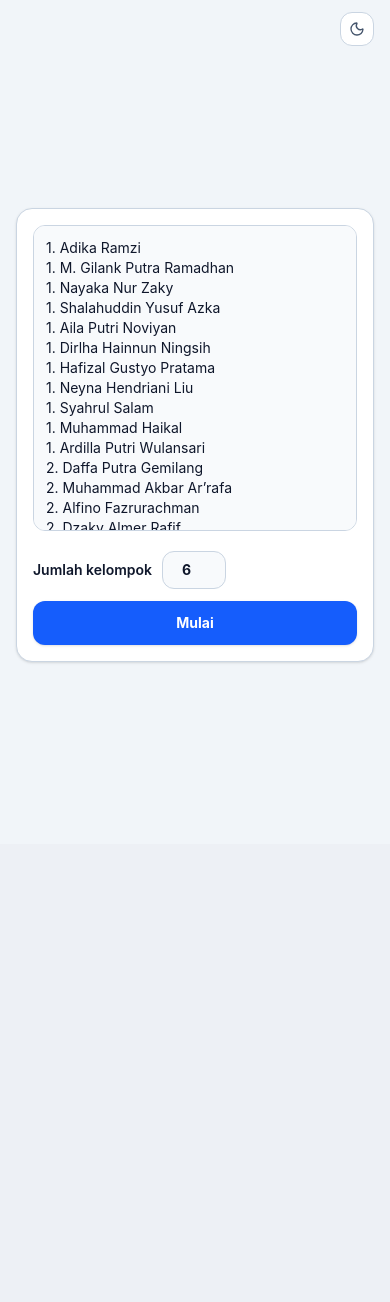
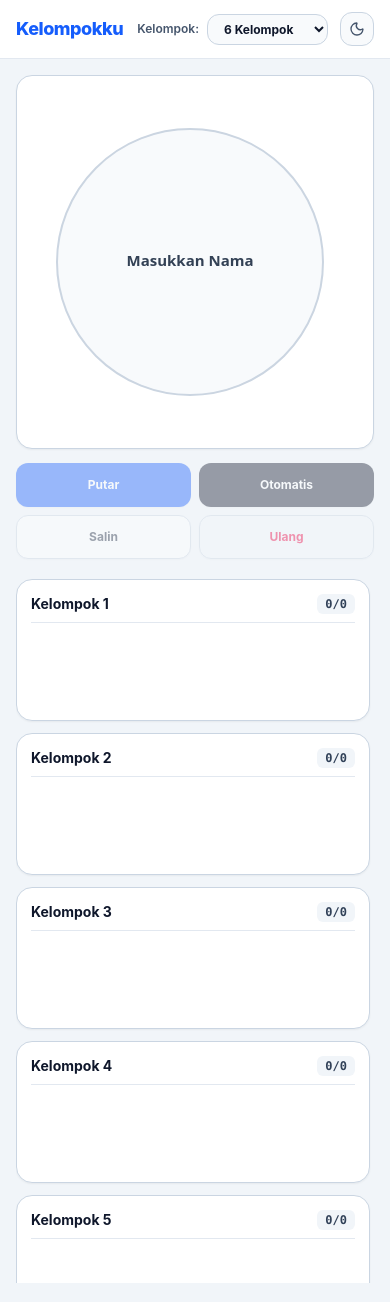
Before and after one commit to Lank-Dev/kelompokku-pengacak-kelompok-dan-roda-putar-nama-siswa-online, a React (Vite) app: page / in a window 390 px wide. Shown: the top 1302 px of the page. Before the commit the page ends 844 px from the top, so only its background shows below. Built offline with nearby package versions, Linux system fonts and the light colour scheme.

Commit message:
feat(layout): unified 3-column layout (wheel, groups, name box) with live dynamic wheel and transparent secret mode

```diff
--- a/src/App.tsx
+++ b/src/App.tsx
@@ -4,7 +4,7 @@ import confetti from 'canvas-confetti'
 import { Wheel, type WheelHandle } from './components/Wheel'
 import {
   setupEngine,
-  DEFAULT_RAW_STUDENTS,
+  parseParticipants,
   type GroupResult,
 } from './utils/spinnerEngine'
 import { WHEEL_THEMES } from './utils/themes'
@@ -35,15 +35,19 @@ export function App() {
     }
   }, [darkMode])
 
-  // Screen view state: 'input' (Kotak nama) or 'spinner' (Roda & Hasil)
-  const [view, setView] = useState<'input' | 'spinner'>('input')
-
-  // Kotak Nama inputs
-  const [rawText, setRawText] = useState<string>(DEFAULT_RAW_STUDENTS)
-  const [groupCountInput, setGroupCountInput] = useState<number>(6)
+  // Initial state: starts completely empty as requested by user
+  const [rawText, setRawText] = useState<string>('')
+  const [groupCount, setGroupCount] = useState<number>(6)
 
   // Spinner & Group state
-  const [groups, setGroups] = useState<GroupResult[]>([])
+  const [groups, setGroups] = useState<GroupResult[]>(() => {
+    return Array.from({ length: 6 }, (_, i) => ({
+      id: i + 1,
+      name: `Kelompok ${i + 1}`,
+      capacity: 0,
+      members: [],
+    }))
+  })
   const [wheelItems, setWheelItems] = useState<string[]>([])
   const [currentGroupIdx, setCurrentGroupIdx] = useState<number>(0)
   const [isSpinning, setIsSpinning] = useState<boolean>(false)
@@ -74,13 +78,9 @@ export function App() {
     }
   }, [])
 
-  // Start button action: switch from Kotak Nama to Roda & Hasil
-  const handleStart = () => {
-    const trimmed = rawText.trim()
-    if (!trimmed) return
-
-    const count = Math.max(1, Math.min(20, groupCountInput || 6))
-    const setup = setupEngine(trimmed, count)
+  // Re-initializes engine state from text & groupCount
+  const reinitializeEngine = useCallback((text: string, count: number) => {
+    const setup = setupEngine(text, count)
 
     isSecretModeRef.current = setup.isSecretMode
     priorityPoolRef.current = [...setup.priorityNames]
@@ -89,26 +89,55 @@ export function App() {
     currentGroupIdxRef.current = 0
     totalCountRef.current = setup.totalCount
     setTotalCount(setup.totalCount)
-    isAutoSpinningRef.current = false
 
-    // In secret mode: initial groups (usually Kelompok 1 & 2) hold priorityPool
-    if (setup.isSecretMode) {
+    if (setup.isSecretMode && setup.totalCount > 0) {
       priorityGroupCountRef.current = Math.max(
         1,
         Math.min(count, Math.round(setup.priorityNames.length / (setup.totalCount / count)))
       )
-      wheelItemsRef.current = [...setup.priorityNames]
     } else {
-      wheelItemsRef.current = [...setup.remainingNames]
+      priorityGroupCountRef.current = 2
     }
 
+    wheelItemsRef.current = [...setup.allNames]
+    setWheelItems([...setup.allNames])
     setGroups(groupsRef.current)
-    setWheelItems(wheelItemsRef.current)
     setCurrentGroupIdx(0)
-    setIsSpinning(false)
-    setIsAutoSpinning(false)
-    setView('spinner')
+  }, [])
+
+  // Handle name input changes in the right bar
+  const handleTextChange = (text: string) => {
+    setRawText(text)
+    reinitializeEngine(text, groupCount)
   }
+
+  // Handle group count changes from header
+  const handleGroupCountChange = (count: number) => {
+    setGroupCount(count)
+    reinitializeEngine(rawText, count)
+  }
+
+  // Determine next target winner (silently respecting secret mode when active)
+  const getNextWinner = useCallback((currentItems: string[]): string => {
+    if (currentItems.length === 0) return ''
+
+    // If secret mode is active and we are still filling the priority groups (Kelompok 1 & 2):
+    if (
+      isSecretModeRef.current &&
+      currentGroupIdxRef.current < priorityGroupCountRef.current &&
+      priorityPoolRef.current.length > 0
+    ) {
+      const validPriority = priorityPoolRef.current.filter((name) => currentItems.includes(name))
+      if (validPriority.length > 0) {
+        const randIdx = Math.floor(Math.random() * validPriority.length)
+        return validPriority[randIdx]
+      }
+    }
+
+    // Normal mode or subsequent groups (Kelompok 3..6): pick any remaining item on the wheel
+    const randIdx = Math.floor(Math.random() * currentItems.length)
+    return currentItems[randIdx]
+  }, [])
 
   // Spin Start callback
   const handleSpinStart = useCallback(() => {
@@ -116,7 +145,8 @@ export function App() {
   }, [])
 
   // Spin End callback
-  const handleSpinEnd = useCallback((winner: string) => {
+  const handleSpinEnd = useCallback(
+    (winner: string) => {
       setIsSpinning(false)
 
       // 1. Add winner to current active group
@@ -129,8 +159,8 @@ export function App() {
       // Small celebratory confetti per winner
       try {
         confetti({
-        particleCount: 35,
-        spread: 60,
+          particleCount: 25,
+          spread: 50,
           origin: { y: 0.65 },
         })
       } catch {
@@ -140,22 +170,16 @@ export function App() {
       // 2. Remove winner from current wheel items
       wheelItemsRef.current = wheelItemsRef.current.filter((item) => item !== winner)
 
-    // 3. Check if active group has reached capacity
+      // 3. Remove winner from priorityPool if present
+      if (isSecretModeRef.current) {
+        priorityPoolRef.current = priorityPoolRef.current.filter((item) => item !== winner)
+      }
+
+      // 4. Check if active group has reached capacity
       const currentGroup = groupsRef.current[targetIdx]
       if (currentGroup && currentGroup.members.length >= currentGroup.capacity) {
         currentGroupIdxRef.current++
         setCurrentGroupIdx(currentGroupIdxRef.current)
-    }
-
-    // 4. Update wheel items for next turn
-    if (isSecretModeRef.current) {
-      // Transition from priority pool to remaining pool once priority groups are filled
-      if (
-        currentGroupIdxRef.current >= priorityGroupCountRef.current &&
-        wheelItemsRef.current.length === 0
-      ) {
-        wheelItemsRef.current = [...remainingPoolRef.current]
-      }
       }
 
       setWheelItems([...wheelItemsRef.current])
@@ -174,7 +198,7 @@ export function App() {
 
         try {
           confetti({
-          particleCount: 130,
+            particleCount: 120,
             spread: 90,
             origin: { y: 0.5 },
           })
@@ -188,17 +212,21 @@ export function App() {
       if (isAutoSpinningRef.current) {
         autoSpinTimeoutRef.current = setTimeout(() => {
           if (isAutoSpinningRef.current && wheelRef.current) {
-          wheelRef.current.spin()
+            const nextWinner = getNextWinner(wheelItemsRef.current)
+            wheelRef.current.spin(nextWinner)
           }
         }, 550)
       }
-  }, [])
+    },
+    [getNextWinner]
+  )
 
   // Single spin button
   const handleSingleSpin = () => {
     if (isSpinning || isAutoSpinning || wheelItems.length === 0) return
+    const nextWinner = getNextWinner(wheelItemsRef.current)
     if (wheelRef.current) {
-      wheelRef.current.spin()
+      wheelRef.current.spin(nextWinner)
     }
   }
 
@@ -217,23 +245,23 @@ export function App() {
       setIsAutoSpinning(true)
       isAutoSpinningRef.current = true
       if (!isSpinning && wheelRef.current) {
-        wheelRef.current.spin()
+        const nextWinner = getNextWinner(wheelItemsRef.current)
+        wheelRef.current.spin(nextWinner)
       }
     }
   }
 
-  // Reset / Ulang button: returns to Kotak Nama screen
+  // Reset / Ulang button: restores original names to wheel & clears groups
   const handleReset = () => {
     setIsAutoSpinning(false)
     isAutoSpinningRef.current = false
     setIsSpinning(false)
-    setTotalCount(0)
-    totalCountRef.current = 0
     if (autoSpinTimeoutRef.current) {
       clearTimeout(autoSpinTimeoutRef.current)
       autoSpinTimeoutRef.current = null
     }
-    setView('input')
+
+    reinitializeEngine(rawText, groupCount)
   }
 
   // Salin hasil button
@@ -262,93 +290,80 @@ export function App() {
     groups.reduce((acc, g) => acc + g.members.length, 0) >= totalCount
 
   const wheelColors = WHEEL_THEMES[0].colors
+  const parsedParticipantsCount = parseParticipants(rawText).length
 
   return (
-    <div className={`min-h-screen flex flex-col font-sans transition-colors duration-200 ${
+    <div
+      className={`min-h-screen flex flex-col font-sans transition-colors duration-200 ${
         darkMode ? 'bg-slate-950 text-slate-100' : 'bg-slate-100 text-slate-900'
+      }`}
+    >
+      {/* ========================================================= */}
+      {/* HEADER: Kelompokku, Selector 1..10, Theme Toggle           */}
+      {/* ========================================================= */}
+      <header className={`w-full border-b px-4 py-3 sm:px-6 flex items-center justify-between transition-colors ${
+        darkMode ? 'bg-slate-900 border-slate-800' : 'bg-white border-slate-200'
       }`}>
-      {/* Discreet Theme Switch (Sun/Moon) Top-Right */}
-      <header className="w-full flex items-center justify-end px-4 py-3 sm:px-6">
+        <div className="flex items-center gap-2">
+          <span className="font-extrabold text-lg sm:text-xl tracking-tight text-blue-600 dark:text-blue-400 select-none">
+            Kelompokku
+          </span>
+        </div>
+
+        <div className="flex items-center gap-3 sm:gap-4">
+          <div className="flex items-center gap-2">
+            <label
+              htmlFor="group-select"
+              className="text-xs sm:text-sm font-semibold select-none text-slate-600 dark:text-slate-300"
+            >
+              Kelompok:
+            </label>
+            <select
+              id="group-select"
+              value={groupCount}
+              disabled={isSpinning || isAutoSpinning}
+              onChange={(e) => handleGroupCountChange(Number(e.target.value))}
+              className={`px-3 py-1.5 rounded-xl border text-xs sm:text-sm font-bold cursor-pointer transition-colors focus:outline-hidden focus:ring-2 focus:ring-blue-500 ${
+                darkMode
+                  ? 'bg-slate-950 border-slate-800 text-white'
+                  : 'bg-slate-50 border-slate-300 text-slate-900'
+              }`}
+            >
+              {[1, 2, 3, 4, 5, 6, 7, 8, 9, 10].map((num) => (
+                <option key={num} value={num}>
+                  {num} Kelompok
+                </option>
+              ))}
+            </select>
+          </div>
+
           <button
             onClick={() => setDarkMode(!darkMode)}
             className={`p-2 rounded-xl transition-colors cursor-pointer border ${
               darkMode
-              ? 'border-slate-800 bg-slate-900 text-slate-300 hover:text-white'
-              : 'border-slate-300 bg-white text-slate-600 hover:text-slate-900'
+                ? 'border-slate-800 bg-slate-950 text-slate-300 hover:text-white'
+                : 'border-slate-300 bg-slate-50 text-slate-600 hover:text-slate-900'
             }`}
             aria-label="Ubah tema"
           >
             {darkMode ? <Sun className="w-4 h-4" /> : <Moon className="w-4 h-4" />}
           </button>
+        </div>
       </header>
 
-      {/* Main Content: Only Three Things (Kotak Nama, Roda, Hasil) */}
-      <main className="flex-1 w-full max-w-6xl mx-auto px-4 pb-8 flex flex-col justify-center">
-        {/* ================================================================= */}
-        {/* 1. KOTAK NAMA (Before Mulai)                                      */}
-        {/* ================================================================= */}
-        {view === 'input' && (
-          <div className="w-full max-w-xl mx-auto flex flex-col gap-4">
-            <div className={`rounded-2xl border p-4 sm:p-6 shadow-sm flex flex-col gap-4 ${
+      {/* ========================================================= */}
+      {/* MAIN: 3 Kolom (Kiri: Roda, Tengah: Kelompok, Kanan: Nama)  */}
+      {/* ========================================================= */}
+      <main className="flex-1 w-full max-w-7xl mx-auto p-4 sm:p-6 grid grid-cols-1 lg:grid-cols-12 gap-5 items-start">
+        {/* ======================================================= */}
+        {/* 1. LEFT COLUMN: Wheel & Controls (col-span-4)           */}
+        {/* ======================================================= */}
+        <div className="lg:col-span-4 flex flex-col items-center gap-3.5 w-full">
+          <div
+            className={`w-full rounded-2xl border p-3 sm:p-4 shadow-xs flex flex-col items-center justify-center ${
               darkMode ? 'bg-slate-900 border-slate-800' : 'bg-white border-slate-300'
-            }`}>
-              {/* Textarea for pasting names */}
-              <textarea
-                value={rawText}
-                onChange={(e) => setRawText(e.target.value)}
-                rows={14}
-                placeholder="Tempel daftar nama di sini, satu nama per baris..."
-                className={`w-full p-3 rounded-xl border text-sm font-sans focus:outline-hidden focus:ring-2 focus:ring-blue-500 resize-none transition-colors ${
-                  darkMode
-                    ? 'bg-slate-950 border-slate-800 text-slate-100 placeholder:text-slate-600'
-                    : 'bg-slate-50 border-slate-300 text-slate-900 placeholder:text-slate-400'
             }`}
-                spellCheck={false}
-              />
-
-              {/* Group Count Input & Mulai Button */}
-              <div className="flex flex-col sm:flex-row sm:items-center justify-between gap-3 pt-1">
-                <div className="flex items-center gap-2.5">
-                  <label htmlFor="group-count" className="text-sm font-semibold select-none">
-                    Jumlah kelompok
-                  </label>
-                  <input
-                    id="group-count"
-                    type="number"
-                    min={1}
-                    max={20}
-                    value={groupCountInput}
-                    onChange={(e) => setGroupCountInput(Math.max(1, parseInt(e.target.value, 10) || 1))}
-                    className={`w-16 px-2.5 py-2 rounded-xl border text-center font-bold text-sm focus:outline-hidden focus:ring-2 focus:ring-blue-500 ${
-                      darkMode
-                        ? 'bg-slate-950 border-slate-800 text-white'
-                        : 'bg-slate-50 border-slate-300 text-slate-900'
-                    }`}
-                  />
-                </div>
-
-                <button
-                  onClick={handleStart}
-                  disabled={!rawText.trim()}
-                  className="w-full sm:w-auto px-7 py-3 rounded-xl bg-blue-600 hover:bg-blue-700 active:bg-blue-800 text-white font-bold text-sm shadow-sm active:scale-95 transition-all disabled:opacity-40 disabled:pointer-events-none cursor-pointer"
           >
-                  Mulai
-                </button>
-              </div>
-            </div>
-          </div>
-        )}
-
-        {/* ================================================================= */}
-        {/* 2 & 3. RODA DAN HASIL (After Mulai)                               */}
-        {/* ================================================================= */}
-        {view === 'spinner' && (
-          <div className="grid grid-cols-1 lg:grid-cols-12 gap-6 items-start w-full">
-            {/* Left: Roda & 4 Action Buttons */}
-            <div className="lg:col-span-6 xl:col-span-5 flex flex-col items-center gap-4">
-              <div className={`w-full rounded-2xl border p-4 sm:p-6 shadow-sm flex flex-col items-center justify-center ${
-                darkMode ? 'bg-slate-900 border-slate-800' : 'bg-white border-slate-300'
-              }`}>
             <Wheel
               ref={wheelRef}
               items={wheelItems}
@@ -356,13 +371,15 @@ export function App() {
               spinDuration={isAutoSpinning ? 1.2 : 2.5}
               isSpinning={isSpinning}
               darkMode={darkMode}
+              emptyLabel={isCompleted ? 'Selesai' : 'Masukkan Nama'}
+              onSelectWinner={getNextWinner}
               onSpinStart={handleSpinStart}
               onSpinEnd={handleSpinEnd}
             />
           </div>
 
           {/* 4 Action Buttons: Putar, Otomatis, Salin, Ulang */}
-              <div className="grid grid-cols-2 sm:grid-cols-4 gap-2 w-full">
+          <div className="grid grid-cols-2 sm:grid-cols-4 lg:grid-cols-2 xl:grid-cols-4 gap-2 w-full">
             {/* Putar */}
             <button
               onClick={handleSingleSpin}
@@ -390,7 +407,8 @@ export function App() {
             {/* Salin */}
             <button
               onClick={handleCopyResults}
-                  className={`min-h-[44px] px-3 py-2.5 rounded-xl font-bold text-xs border shadow-xs active:scale-95 transition-all cursor-pointer text-center ${
+              disabled={groups.reduce((acc, g) => acc + g.members.length, 0) === 0}
+              className={`min-h-[44px] px-3 py-2.5 rounded-xl font-bold text-xs border shadow-xs active:scale-95 transition-all disabled:opacity-40 disabled:pointer-events-none cursor-pointer text-center ${
                 copied
                   ? 'bg-emerald-600 text-white border-emerald-600'
                   : darkMode
@@ -404,7 +422,12 @@ export function App() {
             {/* Ulang */}
             <button
               onClick={handleReset}
-                  className={`min-h-[44px] px-3 py-2.5 rounded-xl font-bold text-xs border shadow-xs active:scale-95 transition-all cursor-pointer text-center ${
+              disabled={
+                isSpinning ||
+                isAutoSpinning ||
+                groups.reduce((acc, g) => acc + g.members.length, 0) === 0
+              }
+              className={`min-h-[44px] px-3 py-2.5 rounded-xl font-bold text-xs border shadow-xs active:scale-95 transition-all disabled:opacity-40 disabled:pointer-events-none cursor-pointer text-center ${
                 darkMode
                   ? 'border-slate-800 hover:bg-rose-950/40 text-rose-400'
                   : 'border-slate-300 hover:bg-rose-50 text-rose-600'
@@ -415,17 +438,19 @@ export function App() {
           </div>
         </div>
 
-            {/* Right / Bottom: Hasil (Daftar Kelompok) */}
-            <div className="lg:col-span-6 xl:col-span-7 flex flex-col gap-3">
-              <div className="grid grid-cols-1 sm:grid-cols-2 gap-3">
+        {/* ======================================================= */}
+        {/* 2. CENTER COLUMN: Hasil Kelompok (col-span-5)           */}
+        {/* ======================================================= */}
+        <div className="lg:col-span-5 flex flex-col gap-3 w-full">
+          <div className="grid grid-cols-1 sm:grid-cols-2 gap-3 max-h-[calc(100vh-140px)] overflow-y-auto pr-1">
             {groups.map((group, idx) => {
-                  const isActive = idx === currentGroupIdx && !isCompleted
-                  const isFull = group.members.length >= group.capacity
+              const isActive = idx === currentGroupIdx && !isCompleted && wheelItems.length > 0
+              const isFull = group.capacity > 0 && group.members.length >= group.capacity
 
               return (
                 <div
                   key={group.id}
-                      className={`rounded-2xl border p-4 transition-all shadow-xs ${
+                  className={`rounded-2xl border p-3.5 transition-all shadow-xs ${
                     isActive
                       ? darkMode
                         ? 'border-blue-500 ring-2 ring-blue-500/30 bg-blue-950/20'
@@ -435,22 +460,24 @@ export function App() {
                       : 'border-slate-300 bg-white'
                   }`}
                 >
-                      {/* Group Header */}
+                  {/* Group Card Header */}
                   <div className="flex items-center justify-between pb-2 mb-2 border-b border-slate-200 dark:border-slate-800">
                     <span className="font-bold text-sm text-slate-900 dark:text-white">
                       {group.name}
                     </span>
-                        <span className={`text-xs font-mono font-semibold px-2 py-0.5 rounded-md ${
+                    <span
+                      className={`text-xs font-mono font-semibold px-2 py-0.5 rounded-md ${
                         isFull
                           ? 'bg-emerald-100 text-emerald-800 dark:bg-emerald-950/60 dark:text-emerald-300'
                           : 'bg-slate-100 text-slate-700 dark:bg-slate-800 dark:text-slate-400'
-                        }`}>
+                      }`}
+                    >
                       {group.members.length}/{group.capacity}
                     </span>
                   </div>
 
-                      {/* Members List (Clean names only, zero tags, zero numbers/categories) */}
-                      <div className="space-y-1.5 min-h-[90px]">
+                  {/* Members List */}
+                  <div className="space-y-1 min-h-[75px]">
                     {group.members.map((member, mIdx) => (
                       <div
                         key={mIdx}
@@ -460,8 +487,9 @@ export function App() {
                       </div>
                     ))}
 
-                        {/* Empty slot placeholders */}
-                        {Array.from({ length: Math.max(0, group.capacity - group.members.length) }).map((_, eIdx) => (
+                    {/* Placeholder slots */}
+                    {Array.from({ length: Math.max(0, group.capacity - group.members.length) }).map(
+                      (_, eIdx) => (
                         <div
                           key={`empty-${eIdx}`}
                           className={`text-xs truncate py-0.5 ${
@@ -472,15 +500,48 @@ export function App() {
                         >
                           {isActive && eIdx === 0 ? '...' : '—'}
                         </div>
-                        ))}
+                      )
+                    )}
                   </div>
                 </div>
               )
             })}
           </div>
         </div>
+
+        {/* ======================================================= */}
+        {/* 3. RIGHT COLUMN: Kolom Masukkan Nama (col-span-3)       */}
+        {/* ======================================================= */}
+        <div className="lg:col-span-3 flex flex-col gap-2 w-full">
+          <div
+            className={`rounded-2xl border p-4 shadow-xs flex flex-col gap-2.5 ${
+              darkMode ? 'bg-slate-900 border-slate-800' : 'bg-white border-slate-300'
+            }`}
+          >
+            <div className="flex items-center justify-between">
+              <span className="text-xs font-bold text-slate-700 dark:text-slate-300 select-none">
+                Daftar Nama
+              </span>
+              <span className="text-xs font-mono font-semibold text-slate-500 dark:text-slate-400">
+                {parsedParticipantsCount} orang
+              </span>
             </div>
-        )}
+
+            <textarea
+              value={rawText}
+              disabled={isSpinning || isAutoSpinning}
+              onChange={(e) => handleTextChange(e.target.value)}
+              placeholder="Tempel daftar nama di sini, satu nama per baris..."
+              rows={16}
+              className={`w-full p-3 rounded-xl border text-xs sm:text-sm font-sans focus:outline-hidden focus:ring-2 focus:ring-blue-500 resize-none transition-colors leading-relaxed ${
+                darkMode
+                  ? 'bg-slate-950 border-slate-800 text-slate-100 placeholder:text-slate-600'
+                  : 'bg-slate-50 border-slate-300 text-slate-900 placeholder:text-slate-400'
+              }`}
+              spellCheck={false}
+            />
+          </div>
+        </div>
       </main>
     </div>
   )
```
Also changed, not shown: src/components/Wheel.tsx (+47 -23 lines), src/utils/spinnerEngine.ts (+79 -21 lines), 1 other file (tests, documents, lock files or other folders). Lines whose indentation alone changed are shown as unchanged.
